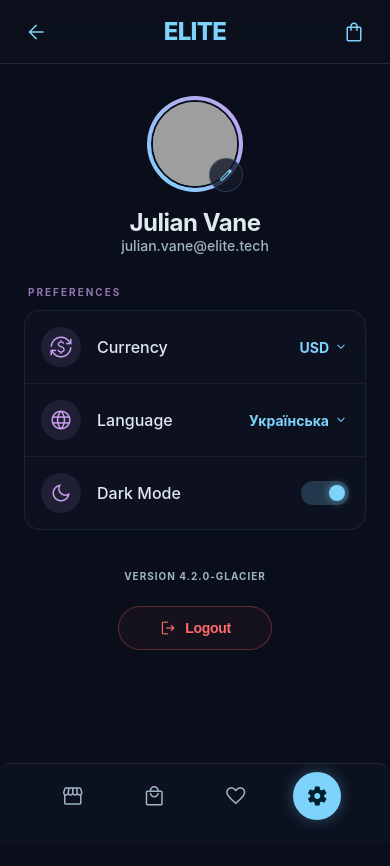
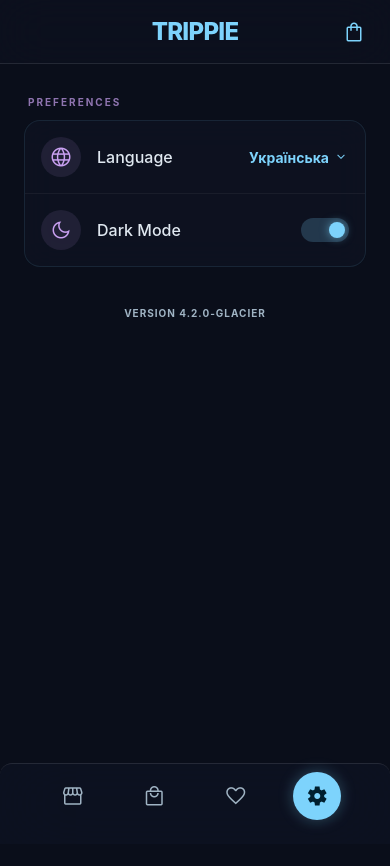
Before and after one commit to zevsozavr/plugstreetwearbot, a React (Vite) app: page /settings in a window 390 px wide. Shown: the top 866 px of the page. Built offline with nearby package versions, Linux system fonts and the light colour scheme; grey boxes are pictures that could not be loaded.

Commit message:
fix settings: remove arrow_back, profile, currency, logout; fix lang toggle; remove hamburger from storefront; rebrand to TRIPPIE

```diff
--- a/src/components/Header.tsx
+++ b/src/components/Header.tsx
@@ -48,7 +48,7 @@ export function Header({ left, center, right, title, showBack, onBack }: HeaderP
       {center || (title ? (
         <h1 style={{ fontFamily: 'Inter', fontSize: 18, fontWeight: 600, color: '#e0e8f0' }}>{title}</h1>
       ) : (
-        <h1 style={{ fontFamily: 'Inter', fontSize: 24, fontWeight: 800, letterSpacing: '-0.03em', color: '#7dd3fc' }}>ELITE</h1>
+        <h1 style={{ fontFamily: 'Inter', fontSize: 24, fontWeight: 800, letterSpacing: '-0.03em', color: '#7dd3fc' }}>TRIPPIE</h1>
       ))}
       {right || (
         <button style={{ color: '#7dd3fc', background: 'none', border: 'none', cursor: 'pointer', padding: 0 }}>
--- a/src/pages/OrderConfirmed.tsx
+++ b/src/pages/OrderConfirmed.tsx
@@ -28,7 +28,7 @@ export function OrderConfirmed() {
         <button style={{ color: '#7dd3fc', background: 'none', border: 'none', cursor: 'pointer', padding: 0 }}>
           <span className="material-symbols-outlined">menu</span>
         </button>
-        <h1 style={{ fontFamily: 'Inter', fontSize: 24, fontWeight: 800, letterSpacing: '-0.03em', color: '#7dd3fc' }}>ELITE</h1>
+        <h1 style={{ fontFamily: 'Inter', fontSize: 24, fontWeight: 800, letterSpacing: '-0.03em', color: '#7dd3fc' }}>TRIPPIE</h1>
         <button style={{ color: '#7dd3fc', background: 'none', border: 'none', cursor: 'pointer', padding: 0 }}>
           <span className="material-symbols-outlined">shopping_bag</span>
         </button>
--- a/src/pages/ProductDetail.tsx
+++ b/src/pages/ProductDetail.tsx
@@ -85,7 +85,7 @@ export function ProductDetail() {
         >
           <span className="material-symbols-outlined">arrow_back</span>
         </button>
-        <span style={{ fontFamily: 'Inter', fontSize: 18, fontWeight: 800, letterSpacing: '-0.03em', color: '#7dd3fc' }}>ELITE</span>
+        <span style={{ fontFamily: 'Inter', fontSize: 18, fontWeight: 800, letterSpacing: '-0.03em', color: '#7dd3fc' }}>TRIPPIE</span>
         <button
           style={{
             width: 40,
--- a/src/pages/Settings.tsx
+++ b/src/pages/Settings.tsx
@@ -8,7 +8,7 @@ import { BottomBar } from '../components/BottomBar'
 export function Settings() {
   const navigate = useNavigate()
   const { isAdmin } = useAuth()
-  const { lang } = useLang()
+  const { lang, setLang } = useLang()
   const [darkMode, setDarkMode] = useState(true)
 
   const sectionStyle: React.CSSProperties = {
@@ -52,62 +52,12 @@ export function Settings() {
           height: 64,
         }}
       >
-        <span className="material-symbols-outlined" style={{ color: '#7dd3fc', cursor: 'pointer' }} onClick={() => navigate(-1)}>arrow_back</span>
-        <h1 style={{ fontFamily: 'Inter', fontSize: 24, fontWeight: 800, letterSpacing: '-0.03em', color: '#7dd3fc' }}>ELITE</h1>
+        <div style={{ width: 24 }} />
+        <h1 style={{ fontFamily: 'Inter', fontSize: 24, fontWeight: 800, letterSpacing: '-0.03em', color: '#7dd3fc' }}>TRIPPIE</h1>
         <span className="material-symbols-outlined" style={{ color: '#7dd3fc', cursor: 'pointer' }} onClick={() => navigate('/cart')}>shopping_bag</span>
       </header>
 
       <main style={{ paddingTop: 96, paddingLeft: 24, paddingRight: 24 }}>
-        {/* Profile Section */}
-        <section style={{ display: 'flex', flexDirection: 'column', alignItems: 'center', marginBottom: 32 }}>
-          <div style={{ position: 'relative' }}>
-            <div
-              style={{
-                width: 96,
-                height: 96,
-                borderRadius: '50%',
-                padding: 4,
-                background: 'linear-gradient(to top right, #7dd3fc, #c8a0f0)',
-              }}
-            >
-              <img
-                src="https://images.unsplash.com/photo-1507003211169-0a1dd7228f2d?w=200&q=80"
-                alt="Profile"
-                style={{
-                  width: '100%',
-                  height: '100%',
-                  borderRadius: '50%',
-                  objectFit: 'cover',
-                  border: '2px solid #0a0e1a',
-                }}
-              />
-            </div>
-            <button
-              style={{
-                position: 'absolute',
-                bottom: 0,
-                right: 0,
-                padding: 8,
-                background: 'rgba(15, 21, 36, 0.75)',
-                backdropFilter: 'blur(24px)',
-                WebkitBackdropFilter: 'blur(24px)',
-                borderRadius: '50%',
-                color: '#7dd3fc',
-                border: '1px solid rgba(125, 211, 252, 0.2)',
-                cursor: 'pointer',
-                display: 'flex',
-                alignItems: 'center',
-                justifyContent: 'center',
-              }}
-            >
-              <span className="material-symbols-outlined" style={{ fontSize: 16 }}>edit</span>
-            </button>
-          </div>
-          <div style={{ marginTop: 16, textAlign: 'center' }}>
-            <h2 style={{ fontSize: 24, fontWeight: 700, letterSpacing: '-0.02em', color: '#e0e8f0' }}>Julian Vane</h2>
-            <p style={{ color: '#a0b4c4', fontSize: 14, fontWeight: 500 }}>julian.vane@elite.tech</p>
-          </div>
-        </section>
 
 
 
@@ -131,34 +81,11 @@ export function Settings() {
                     color: '#c8a0f0',
                   }}
                 >
-                  <span className="material-symbols-outlined">currency_exchange</span>
-                </div>
-                <span style={{ fontWeight: 500, color: '#e0e8f0' }}>Currency</span>
-              </div>
-              <div style={{ display: 'flex', alignItems: 'center', gap: 4, color: '#7dd3fc' }}>
-                <span style={{ fontSize: 14, fontWeight: 700 }}>USD</span>
-                <span className="material-symbols-outlined" style={{ fontSize: 16 }}>expand_more</span>
-              </div>
-            </div>
-            <div style={{ ...rowStyle, ...rowBorder }}>
-              <div style={{ display: 'flex', alignItems: 'center', gap: 16 }}>
-                <div
-                  style={{
-                    width: 40,
-                    height: 40,
-                    display: 'flex',
-                    alignItems: 'center',
-                    justifyContent: 'center',
-                    borderRadius: 24,
-                    background: 'rgba(200, 160, 240, 0.1)',
-                    color: '#c8a0f0',
-                  }}
-                >
                   <span className="material-symbols-outlined">language</span>
                 </div>
                 <span style={{ fontWeight: 500, color: '#e0e8f0' }}>Language</span>
               </div>
-              <div style={{ display: 'flex', alignItems: 'center', gap: 4, color: '#7dd3fc' }}>
+              <div onClick={() => setLang(lang === 'UA' ? 'RU' : 'UA')} style={{ display: 'flex', alignItems: 'center', gap: 4, color: '#7dd3fc' }}>
                 <span style={{ fontSize: 14, fontWeight: 700 }}>{lang === 'UA' ? 'Українська' : 'Русский'}</span>
                 <span className="material-symbols-outlined" style={{ fontSize: 16 }}>expand_more</span>
               </div>
@@ -221,25 +148,6 @@ export function Settings() {
           <p style={{ fontSize: 10, fontWeight: 700, letterSpacing: '0.1em', textTransform: 'uppercase', color: '#a0b4c4' }}>
             Version 4.2.0-GLACIER
           </p>
-          <button
-            style={{
-              display: 'flex',
-              alignItems: 'center',
-              gap: 8,
-              padding: '12px 40px',
-              borderRadius: 9999,
-              border: '1px solid rgba(255, 107, 107, 0.3)',
-              background: 'rgba(255, 107, 107, 0.05)',
-              color: '#ff6b6b',
-              fontWeight: 700,
-              letterSpacing: '-0.02em',
-              cursor: 'pointer',
-              fontSize: 14,
-            }}
-          >
-            <span className="material-symbols-outlined" style={{ fontSize: 18 }}>logout</span>
-            Logout
-          </button>
           {isAdmin && (
             <button
               onClick={() => navigate('/admin')}
--- a/src/pages/Storefront.tsx
+++ b/src/pages/Storefront.tsx
@@ -15,7 +15,7 @@ export function Storefront() {
 
   return (
     <div style={{ background: '#0a0e1a', minHeight: '100vh', paddingBottom: 128 }}>
-      <Header />
+      <Header left={<div style={{ width: 28 }} />} />
 
       <main style={{ paddingTop: 64 }}>
         {/* Hero Section */}
@@ -53,7 +53,7 @@ export function Storefront() {
               {collection.enabled ? collection.title : 'WINTER COLLECTION'}
             </h2>
             <p style={{ color: '#a0b4c4', fontSize: 18, marginBottom: 32, maxWidth: 448 }}>
-              {collection.enabled ? collection.subtitle : 'Ethereal warmth engineered for the sub-zero elite.'}
+              {collection.enabled ? collection.subtitle : 'Ethereal warmth engineered for the sub-zero.'}
             </p>
             <button
               onClick={() => navigate('/products')}
```
